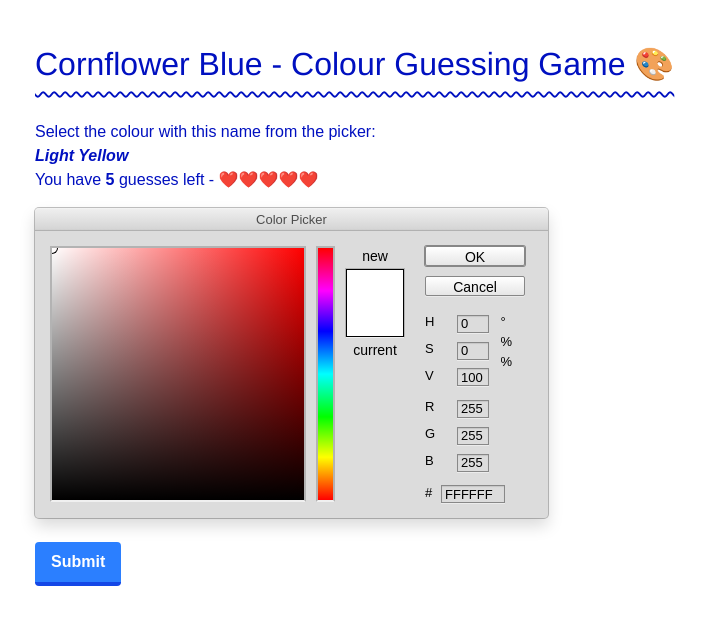
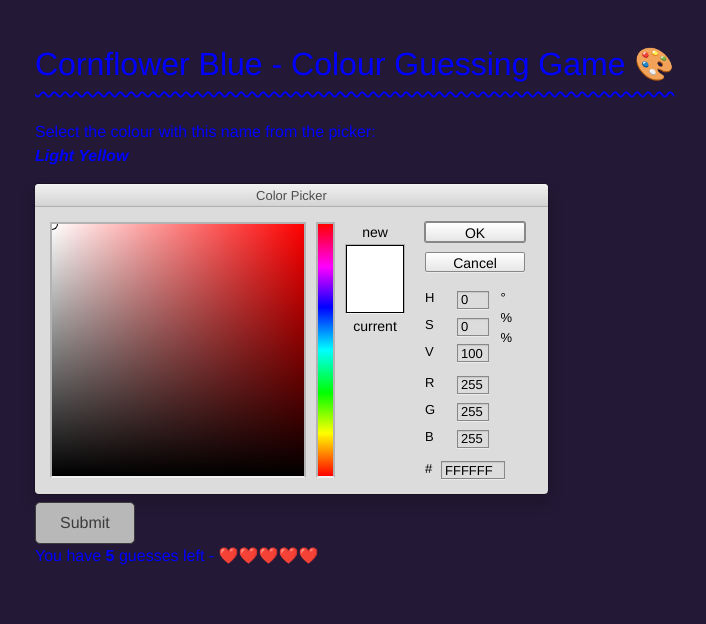
Before and after one commit to CZboop/Cornflower-Blue, a Next.js app: page / in a window 1280 px wide. Shown: the top 624 px of the page, without its empty margins (5-711 px from the left). Built offline with nearby package versions, Linux system fonts and the light colour scheme; a web font is replaced by a local one.

Commit message:
styling of past guesses into grid for consistent widths

```diff
--- a/app/components/screens/GameScreen.tsx
+++ b/app/components/screens/GameScreen.tsx
@@ -28,21 +28,23 @@ export default function GameScreen({ numGuesses, targetColour, formAction, colou
                     <h2 className="target-colour">{targetColour.name}</h2> :
                     <></>
             }
-            <h3>You have <b>{5 - numGuesses}</b> guesses left - {Array(5).fill(null).map((_, i) => (<span key={i}>{i < 5 - numGuesses ? '❤️' : '🩶'}</span>))}</h3>
 
             <form action={formAction}>
                 <div className="colour-picker">
-                    <PhotoshopPicker key={numGuesses} color={colour} onChange={(c) => setColour(c.hex)}/>
+                    <PhotoshopPicker key={numGuesses} color={colour} onChange={(c) => setColour(c.hex)} />
                 </div>
-                <input type="submit" className="bg-blue-500 hover:bg-blue-400 text-white font-bold py-2 px-4 border-b-4 border-blue-700 hover:border-blue-500 rounded"></input>
+                <input type="submit"></input>
+                <h3>You have <b>{5 - numGuesses}</b> guesses left - {Array(5).fill(null).map((_, i) => (<span key={i}>{i < 5 - numGuesses ? '❤️' : '🩶'}</span>))}</h3>
                 {pastEvals.length > 0 ?
                     <>
-                    <h3 className="past-guesses">Past Guesses:</h3>
-                    {pastEvals.map((guess, index) => (<div key={`guess-${index}`} className="colour-diffs">
-                        <div className={`colour-label ${getColourDiffClass(parseInt(guess.r))}`}><h2 >R: {guess.r}</h2></div>
-                        <div className={`colour-label ${getColourDiffClass(parseInt(guess.g))}`}><h2 >G: {guess.g}</h2></div>
-                        <div className={`colour-label ${getColourDiffClass(parseInt(guess.b))}`}><h2 >B: {guess.b}</h2></div>
-                    </div>))}
+                        <h3 className="past-guesses">Past Guesses:</h3>
+                        {pastEvals.map((guess, index) => (
+                            <div key={`guess-${index}`} className="guess-row">
+                                <span className={`colour-label ${getColourDiffClass(parseInt(guess.r))}`}>R: {guess.r}</span>
+                                <span className={`colour-label ${getColourDiffClass(parseInt(guess.g))}`}>G: {guess.g}</span>
+                                <span className={`colour-label ${getColourDiffClass(parseInt(guess.b))}`}>B: {guess.b}</span>
+                            </div>
+                        ))}
                     </>
                     :
                     (<></>)
--- a/app/globals.css
+++ b/app/globals.css
@@ -3,8 +3,14 @@
 @import "tailwindcss";
 
 :root {
-  --background: #ffffff;
-  --foreground: #0010c0;
+  --background: #231835;
+  --foreground: blue;
+  --ps-dark: #535353;
+  --ps-darker: #454545;
+  --ps-darkest: #1e1e1e;
+  --ps-light: #b8b8b8;
+  --ps-accent: #5b9bd5;
+  --ps-border: #3c3c3c;
 }
 
 @theme inline {
@@ -16,7 +22,7 @@
 
 @media (prefers-color-scheme: dark) {
   :root {
-    --background: #2d00c0;
+    --background: #000327;
     --foreground: #9bfc00;
   }
 }
@@ -24,7 +30,7 @@
 body {
   background: var(--background);
   color: var(--foreground);
-  font-family: Arial, Helvetica, sans-serif;
+  font-family: "Roboto Mono", Helvetica, sans-serif;
   padding: 2.5em;
 }
 
@@ -72,8 +78,14 @@ h1 {
 }
 
 input[type=submit] {
-  margin-top: 1em;
-  margin-bottom: 1em;
+  background: var(--ps-light);
+  color: var(--ps-border);
+  border: 1px solid var(--ps-border);
+  padding: 0.5em 1.5em;
+  border-radius: 5px;
+  cursor: pointer;
+  font-weight: 500;
+  /* transition: background 0.2s; */
 }
 
 input[type=color] {
@@ -91,6 +103,7 @@ input[type=color] {
   text-decoration: underline wavy 2px;
   text-underline-offset: 0.25em;
   padding-bottom: 0.5em;
+  margin-top: 1em;
 }
 
 .colour-picker {
@@ -98,3 +111,42 @@ input[type=color] {
   margin-top: 1em;
   margin-bottom: 0.5em;
 }
+
+.colour-label {
+  text-align: center;
+}
+
+.guess-row {
+  display: grid;
+  grid-template-columns: repeat(3, 11ch);
+  gap: 0.75em;
+  background: rgba(0, 0, 0, 0.1);
+  margin-bottom: 0.5em;
+}
+
+.colour-label {
+  display: inline-flex;
+  align-items: center;
+  padding: 0.4em 0.8em;
+  border-radius: 6px;
+  font-weight: 600;
+  font-size: 0.9rem;
+}
+
+.bg-red-diff {
+  background-color: rgb(255, 154, 154);
+  border: 2px solid rgb(200, 100, 100);
+  color: #4a0000;
+}
+
+.bg-orange-diff {
+  background-color: rgb(255, 208, 122);
+  border: 2px solid rgb(200, 160, 80);
+  color: #4a3000;
+}
+
+.bg-green-diff {
+  background-color: rgb(174, 254, 174);
+  border: 2px solid rgb(100, 180, 100);
+  color: #004a00;
+}
```
